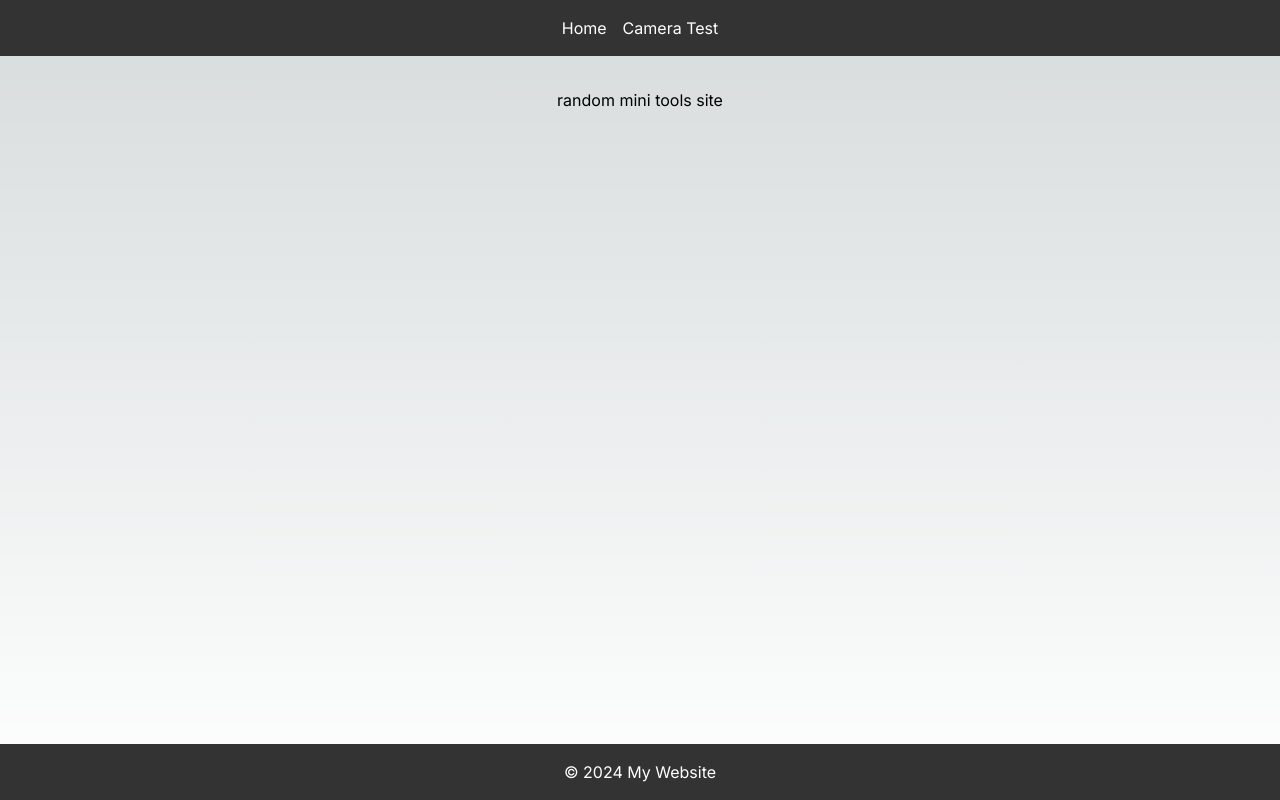
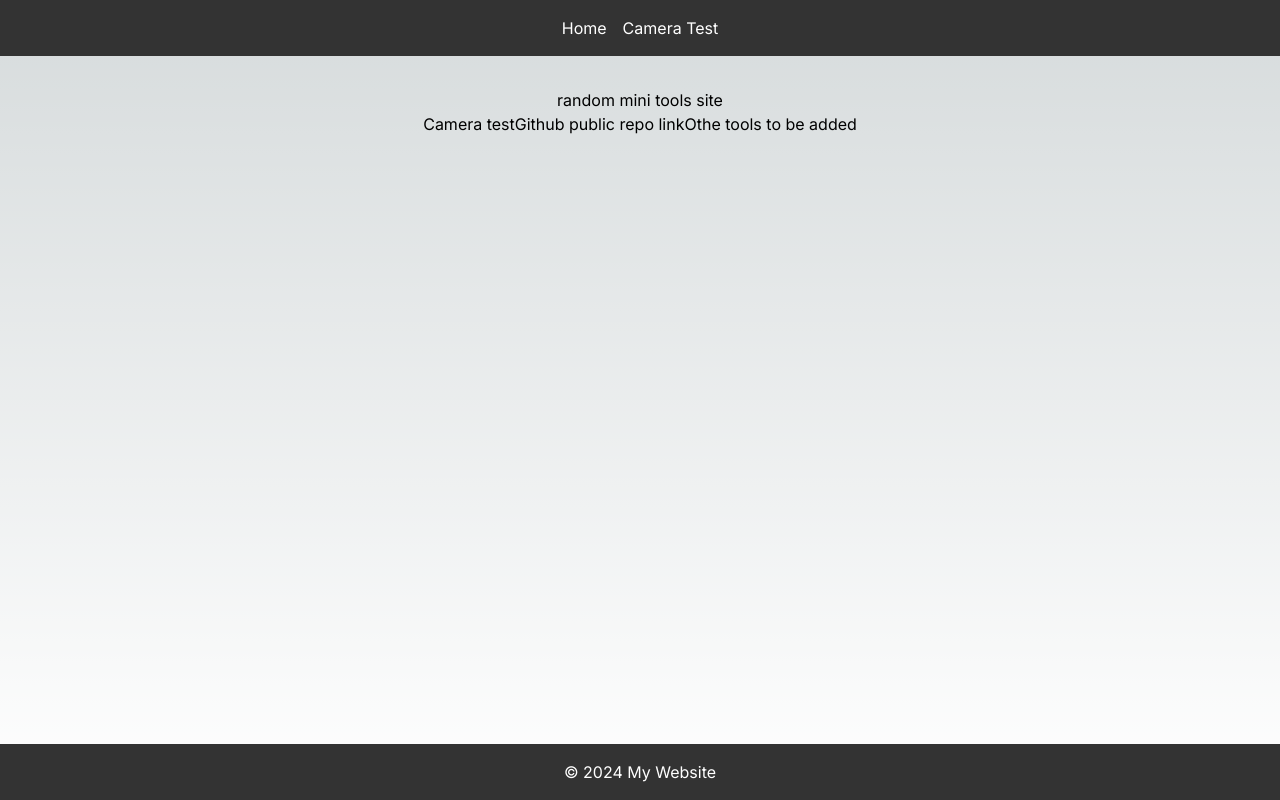
Before and after one commit to jovylle/wanabusful, a Next.js app: page / in a window 1280 px wide. Built offline with nearby package versions, Linux system fonts and the light colour scheme.

Commit message:
home texts

```diff
--- a/src/app/page.js
+++ b/src/app/page.js
@@ -1,12 +1,15 @@
 // src/app/page.js
 import Layout from '../components/Layout';
-import Image from 'next/image';
-import styles from '../styles/Home.module.css';
 
 export default function Home() {
   return (
     <Layout>
       <p>random mini tools site</p>
+      <p>
+        <a href="/camera">Camera test</a>
+        <a href="https://github.com/jovylle/wanabusful">Github public repo link</a>
+        <a href="/">Othe tools to be added</a>
+      </p>
     </Layout>
   );
 }
```
